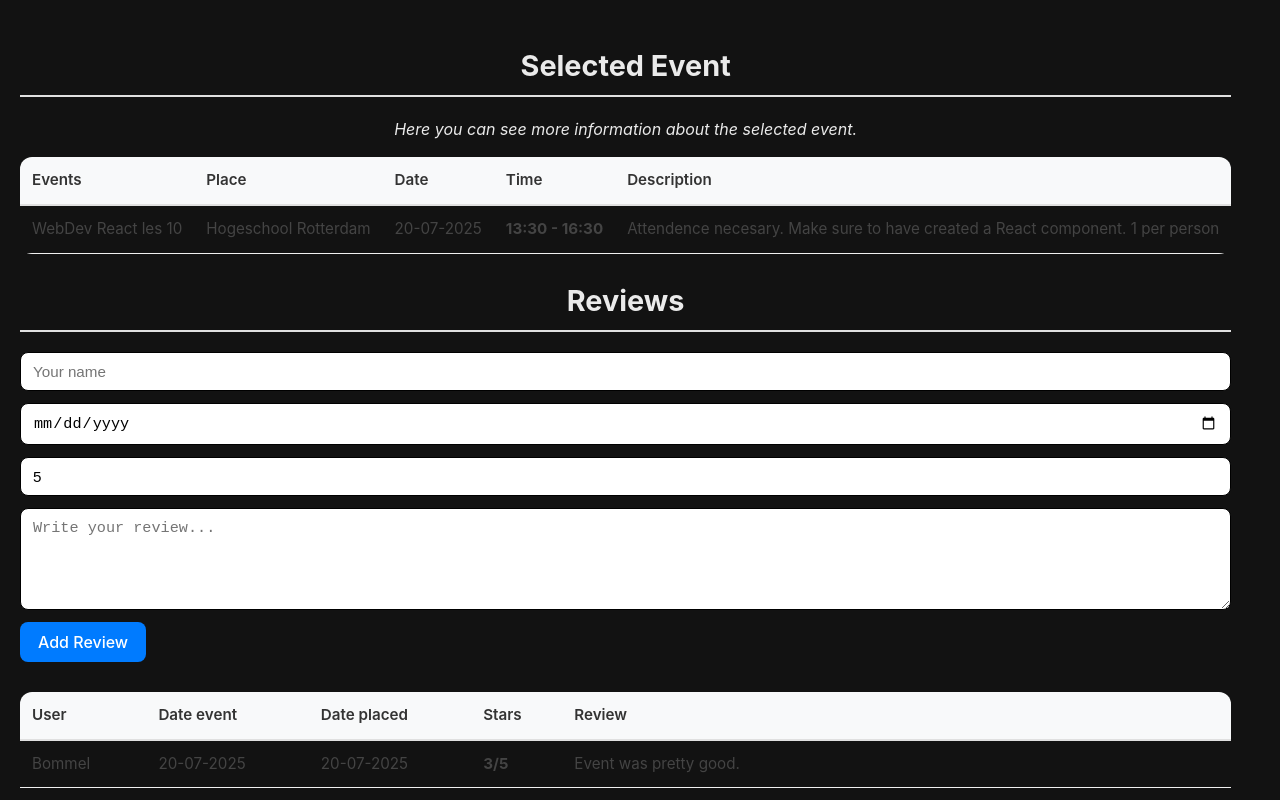
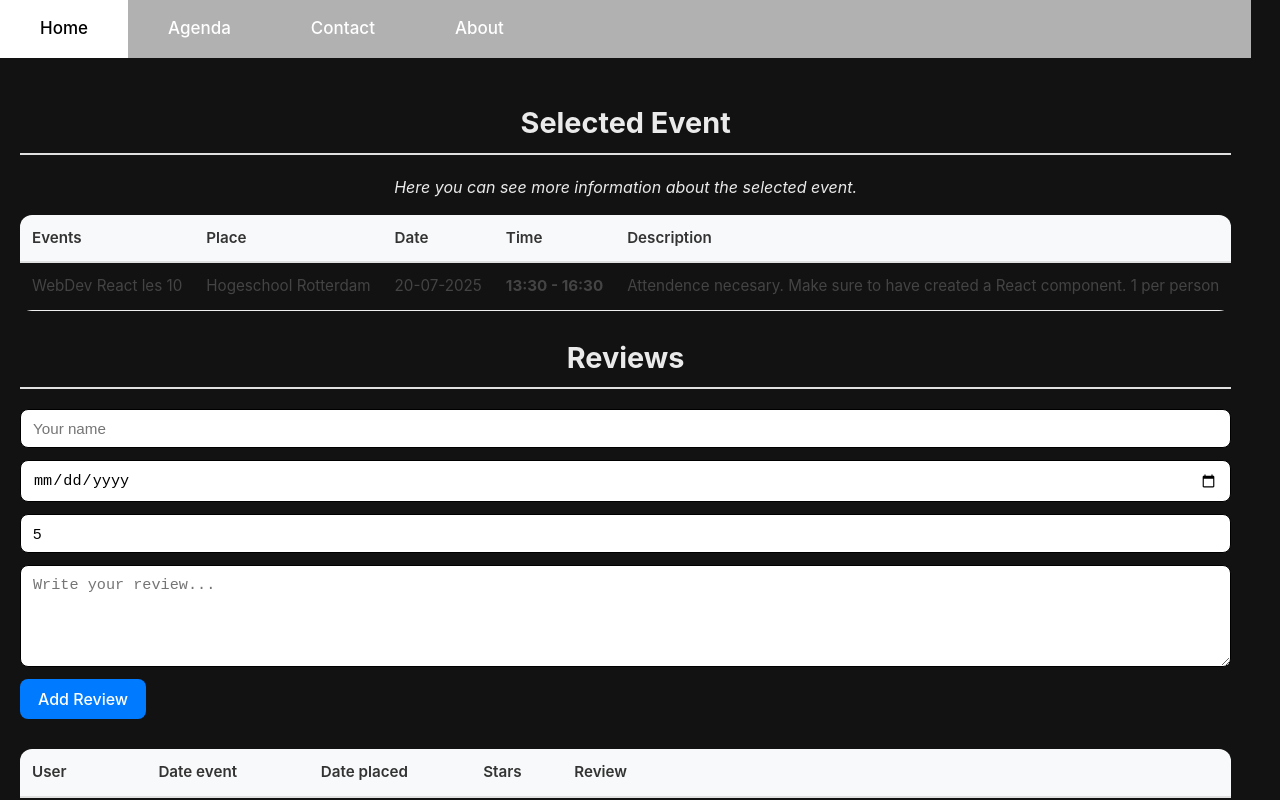
Before and after one commit to SamLaumans/WAD, a React (Vite) app in the folder Frontend/OfficeCalendar.Frontend/: page /event in a window 1280 px wide. Shown: the top 800 px of the page. Built offline with nearby package versions, Linux system fonts and the light colour scheme; the HTML template or start-up script is replaced by a standard one.

Commit message:
Added topbar header

```diff
--- a/Frontend/OfficeCalendar.Frontend/src/App.tsx
+++ b/Frontend/OfficeCalendar.Frontend/src/App.tsx
@@ -7,10 +7,14 @@ import WeekPlanner from './components/WeekPlanner';
 import Contact from './components/Contact';
 import FAQ from './components/FAQ';
 import Footer from './components/Footer';
+import Header from './components/Header';
 
 const App: React.FC = () => {
   return (
     <BrowserRouter>
+      <div>
+        <Header />
+      </div>
       <div style={{ minHeight: '100vh', display: 'flex', flexDirection: 'column' }}>
         <div style={{ flex: 1, padding: '20px' }}>
           <Routes>
--- /dev/null
+++ b/Frontend/OfficeCalendar.Frontend/src/Styling/Topbar.css
@@ -0,0 +1,24 @@
+.topbar {
+    background-color: #b1b1b1;
+    overflow: hidden;
+}
+
+.topbar a {
+    float: left;
+    color: #ffffff;
+    text-align: center;
+    padding: 16px 40px;
+    text-decoration: none;
+    font-size: 17px;
+    transition: 0.3s;
+}
+
+.topbar a:hover {
+    background-color: white;
+    color: black;
+}
+
+.topbar a.active {
+    background-color: #04AA6D;
+    color: white;
+}
--- /dev/null
+++ b/Frontend/OfficeCalendar.Frontend/src/components/Header.tsx
@@ -0,0 +1,18 @@
+import React from 'react';
+import { Link, useLocation } from 'react-router-dom';
+import '../Styling/Topbar.css';
+
+const Header: React.FC = () => {
+    const location = useLocation();
+
+    return (
+        <div className="topbar">
+            <Link to="/" className={location.pathname === '/' ? 'active' : ''}>Home</Link>
+            <Link to="/agenda" className={location.pathname === '/agenda' ? 'active' : ''}>Agenda</Link>
+            <Link to="/contact" className={location.pathname === '/contact' ? 'active' : ''}>Contact</Link>
+            <Link to="/about" className={location.pathname === '/about' ? 'active' : ''}>About</Link>
+        </div>
+    );
+};
+
+export default Header;
```
